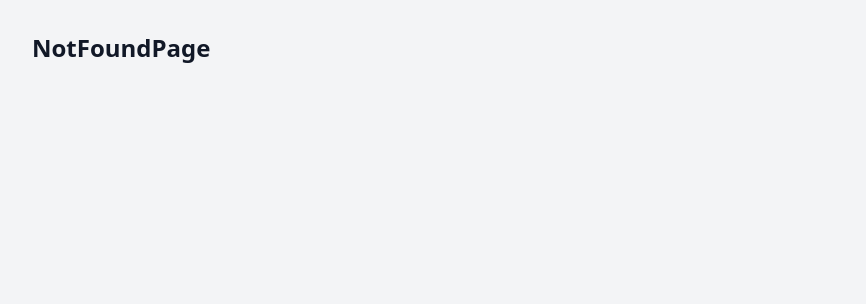
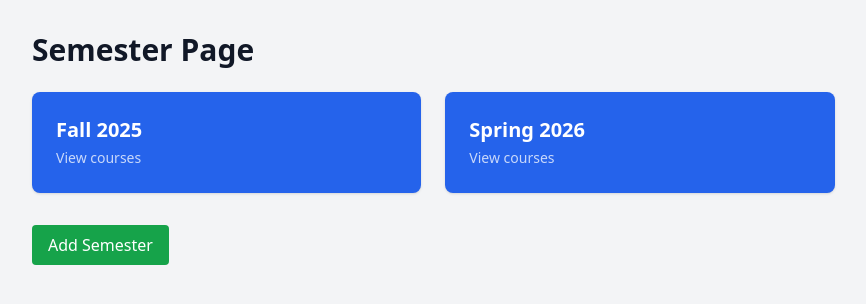
Before and after one commit to jasper225/elevenfiftynine, a React (Vite) app in the folder client/: page /semester in a window 1280 px wide. Shown: the top 304 px of the page, without its empty margins (0-866 px from the left). Built offline with nearby package versions, Linux system fonts and the light colour scheme; no server answers.

Commit message:
Initial semester and profile pages

```diff
--- a/client/src/App.jsx
+++ b/client/src/App.jsx
@@ -22,7 +22,7 @@ export default function App() {
 
       <Route element={<ProtectedRoute />}>
         <Route path="/dashboard"              element={<DashboardPage />} />
-        <Route path="/semester/:semesterId" element={<SemesterPage />} />
+        <Route path="/semester"               element={<SemesterPage />} />
         <Route path="/course/:courseId"         element={<CoursePage />} />
         <Route path="/profile"               element={<ProfilePage />} />
       </Route>
--- a/client/src/pages/ProfilePage.jsx
+++ b/client/src/pages/ProfilePage.jsx
@@ -1 +1,41 @@
-export default function ProfilePage() { return <div className="p-8 text-2xl font-bold">ProfilePage</div>; }
+import React from 'react';
+
+const user = {
+  username: 'John Doe',
+  email: 'john.doe@example.com',
+};
+
+const courses = [
+  { id: 'course-1', code: 'CS 101' },
+  { id: 'course-2', code: 'CS 201' },
+  { id: 'course-3', code: 'CS 301' },
+];
+
+export default function ProfilePage() { return (
+    <div className="profile-page p-8">
+        <h1 className="text-3xl font-bold mb-6">Profile</h1>
+        <div className="mb-4">
+            <h2 className="text-xl font-semibold">Username:</h2>
+            <p className="text-gray-700">{user.username}</p>
+        </div>
+        <div className="mb-4">
+            <h2 className="text-xl font-semibold">Email:</h2>
+            <p className="text-gray-700">{user.email}</p>
+        </div>
+        <div className="mb-4">
+            <label for="semester">Choose a semester:</label>
+            <select name="semester" id="semester">
+            <option value="fall-2025">Fall 2025</option>
+            <option value="spring-2026">Spring 2026</option>
+            <option value="fall-2026">Fall 2026</option>
+            <option value="spring-2027">Spring 2027</option>
+            </select>
+            <h2 className="text-xl font-semibold">Courses:</h2>
+            <ul className="list-disc list-inside text-gray-700">
+                {courses.map((course) => (
+                    <li key={course.id}>{course.code}</li>
+                ))}
+            </ul>
+        </div>
+    </div>
+); }
--- a/client/src/pages/SemesterPage.jsx
+++ b/client/src/pages/SemesterPage.jsx
@@ -1 +1,36 @@
-export default function SemesterPage() { return <div className="p-8 text-2xl font-bold">SemesterPage</div>; }
+import React from 'react';
+import { useNavigate } from 'react-router-dom';
+
+
+
+export default function SemesterPage() {
+    const navigate = useNavigate();
+    const [semester, setSemester] = React.useState([
+        { id: 'semester-1', name: 'Fall 2025', courses: ['ENG 101', 'CS 201', 'HIS 151'] },
+        { id: 'semester-2', name: 'Spring 2026', courses: ['MATH 101', 'ENG 102', 'CS 301'] },
+    ]);
+
+    return (
+    <div className="semester-page p-8">
+      <h1 className="text-3xl font-bold mb-6">Semester Page</h1>
+      <div className="grid grid-cols-1 md:grid-cols-2 lg:grid-cols-3 gap-6">
+        {semester.map((semester) => (
+          <div
+            key={semester.id}
+            onClick={() => navigate(`/semester/${semester.id}`)}
+            className="p-6 bg-blue-600 text-white rounded-lg shadow cursor-pointer hover:bg-blue-700"
+          >
+            <h2 className="text-xl font-bold">{semester.name}</h2>
+            <button className="text-sm mt-1 opacity-75">View courses</button>
+          </div>
+        ))}
+      </div>
+      <button
+        onClick={() => navigate('/add-semester')}
+        className="mt-8 px-4 py-2 bg-green-600 text-white rounded hover:bg-green-700"
+      >
+        Add Semester
+      </button>
+    </div>
+  );
+}
```
Also changed, not shown: 2 other files (tests, documents, lock files or other folders).
